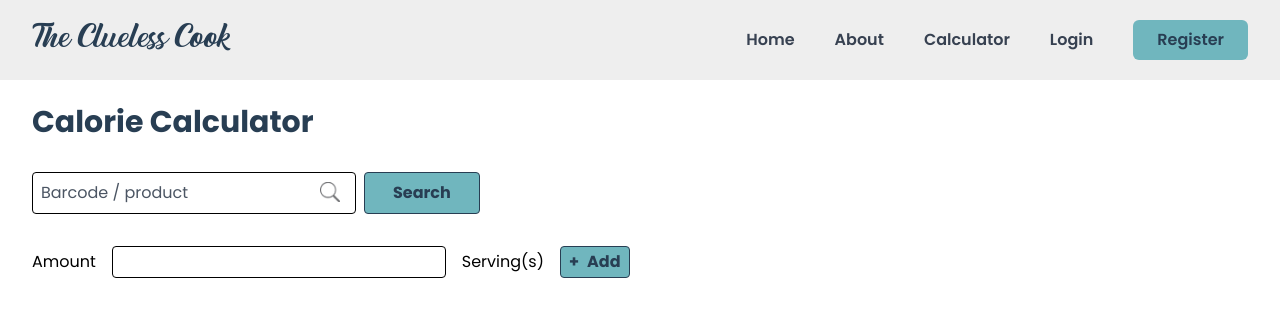
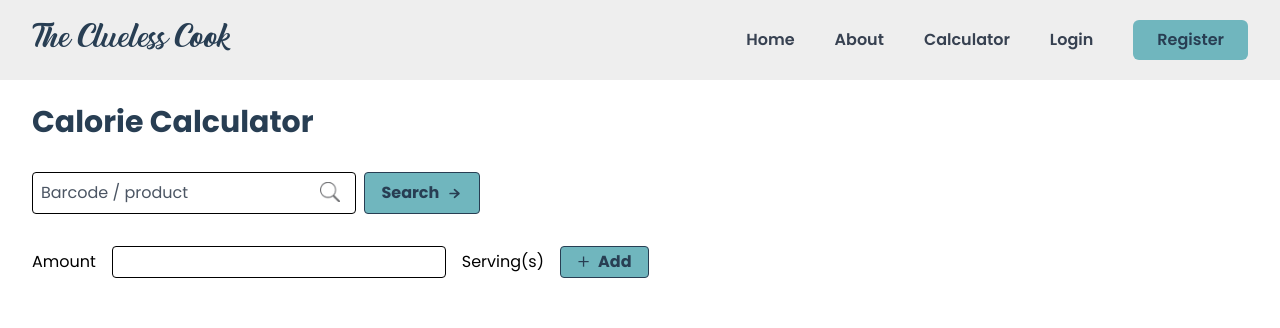
Before and after one commit to ronald-it/the-clueless-cook, a Next.js app: page /calculator in a window 1280 px wide. Shown: the top 328 px of the page. Built offline with nearby package versions, Linux system fonts and the light colour scheme; what @savvywombat/tailwindcss-grid-areas, @savvywombat/tailwindcss-grid-named-lines would draw is missing.

Commit message:
Symbols added to submit buttons. Last thing to implement is the total row in the second table.

```diff
--- a/src/app/calculator/page.js
+++ b/src/app/calculator/page.js
@@ -2,6 +2,7 @@
 import { useEffect, useState } from 'react';
 import CustomImage from '../../components/CustomImage/CustomImage';
 import axios from 'axios';
+import ArrowRightIcon from '../../components/ArrowRightIcon';
 
 // Declare variables for URI, endpoint, API ID and API Key
 const URI = 'https://api.edamam.com';
@@ -50,7 +51,6 @@ export default function Calculator() {
   return (
     <div className='flex justify-center py-6'>
       <div className='px-8 flex flex-col gap-y-8 w-full sm:max-w-2xl lg:max-w-7xl'>
-
         <h2 className='text-2xl lg:text-3xl text-darkblue font-bold'>Calorie Calculator</h2>
 
         <section>
@@ -69,16 +69,22 @@ export default function Calculator() {
                   className='border-[0.1rem] border-black text-xs rounded w-full placeholder:text-xs placeholder:text-gray-600 lg:text-base lg:placeholder:text-base p-2'
                   onChange={(e) => setProductInput(e.target.value)}
                 />
-                <button className='w-5 h-5 absolute top-0 translate-y-1/3 lg:translate-y-1/2 right-4' type='submit'>
+                <button
+                  className='w-5 h-5 absolute top-0 translate-y-1/3 lg:translate-y-1/2 right-4'
+                  type='submit'
+                >
                   <CustomImage src='/images/search.png' alt='Clock icon' width={100} height={100} />
                 </button>
               </div>
             </label>
             <button
-              className='bg-lightblue text-darkblue border-[0.1rem] border-darkblue font-bold w-full sm:w-40 text-xs lg:text-base py-2 rounded'
+              className='relative bg-lightblue text-darkblue border-[0.1rem] border-darkblue font-bold w-full sm:w-40 text-xs lg:text-base py-2 rounded flex justify-center items-center'
               type='submit'
             >
-              Search
+              <span className='mr-2'>Search</span>
+              <span>
+                <ArrowRightIcon />
+              </span>
             </button>
           </form>
         </section>
@@ -135,10 +141,10 @@ export default function Calculator() {
             </span>
             <span>Serving(s)</span>
             <button
-              className='bg-lightblue text-darkblue border-[0.1rem] border-darkblue font-bold rounded whitespace-nowrap px-2'
+              className='bg-lightblue text-darkblue border-[0.1rem] border-darkblue font-bold rounded whitespace-nowrap px-2 sm:px-4'
               type='submit'
             >
-              <span className='mr-2'>+</span>
+              <span className='mr-2 font-light text-xl'>+</span>
               <span>Add</span>
             </button>
           </form>
```
